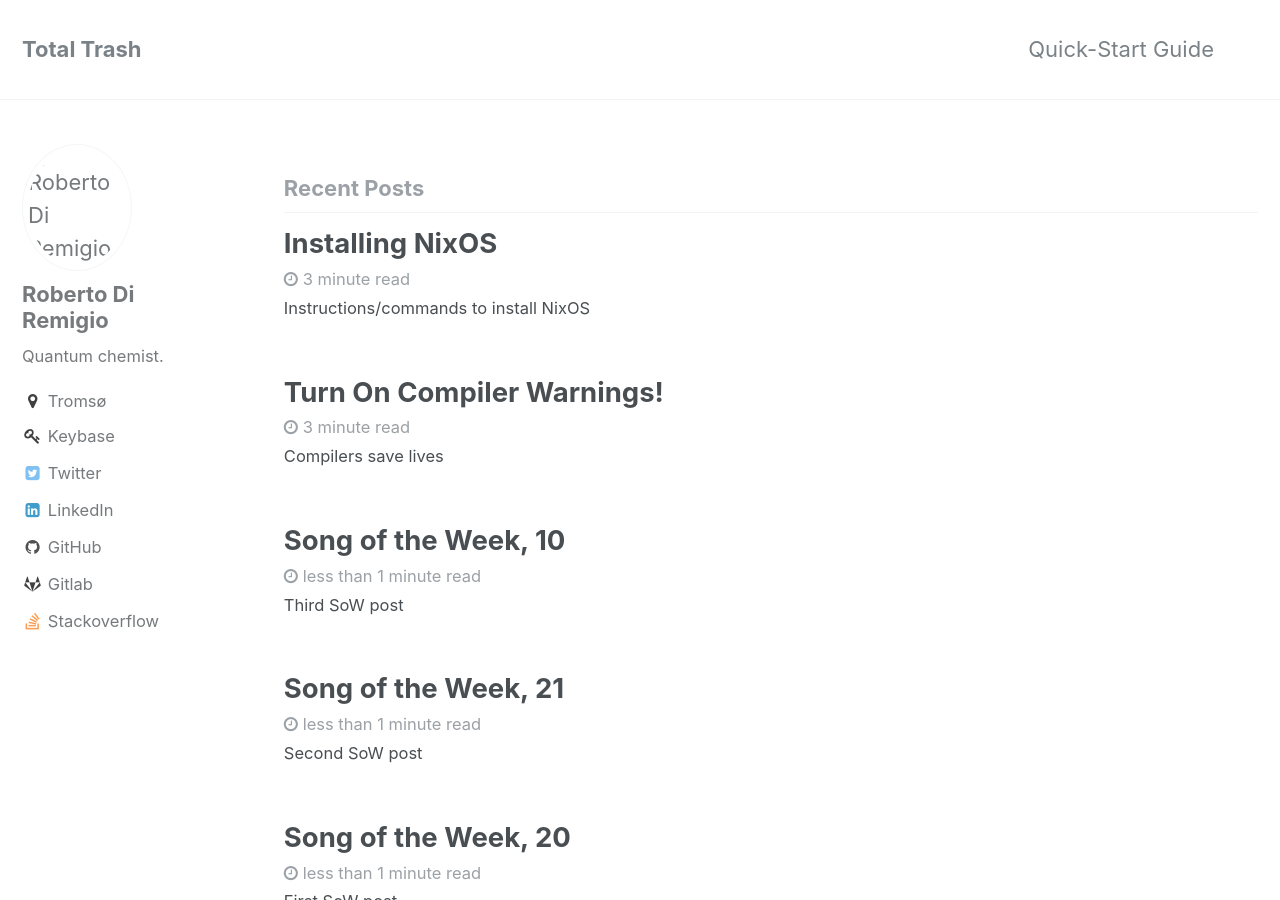
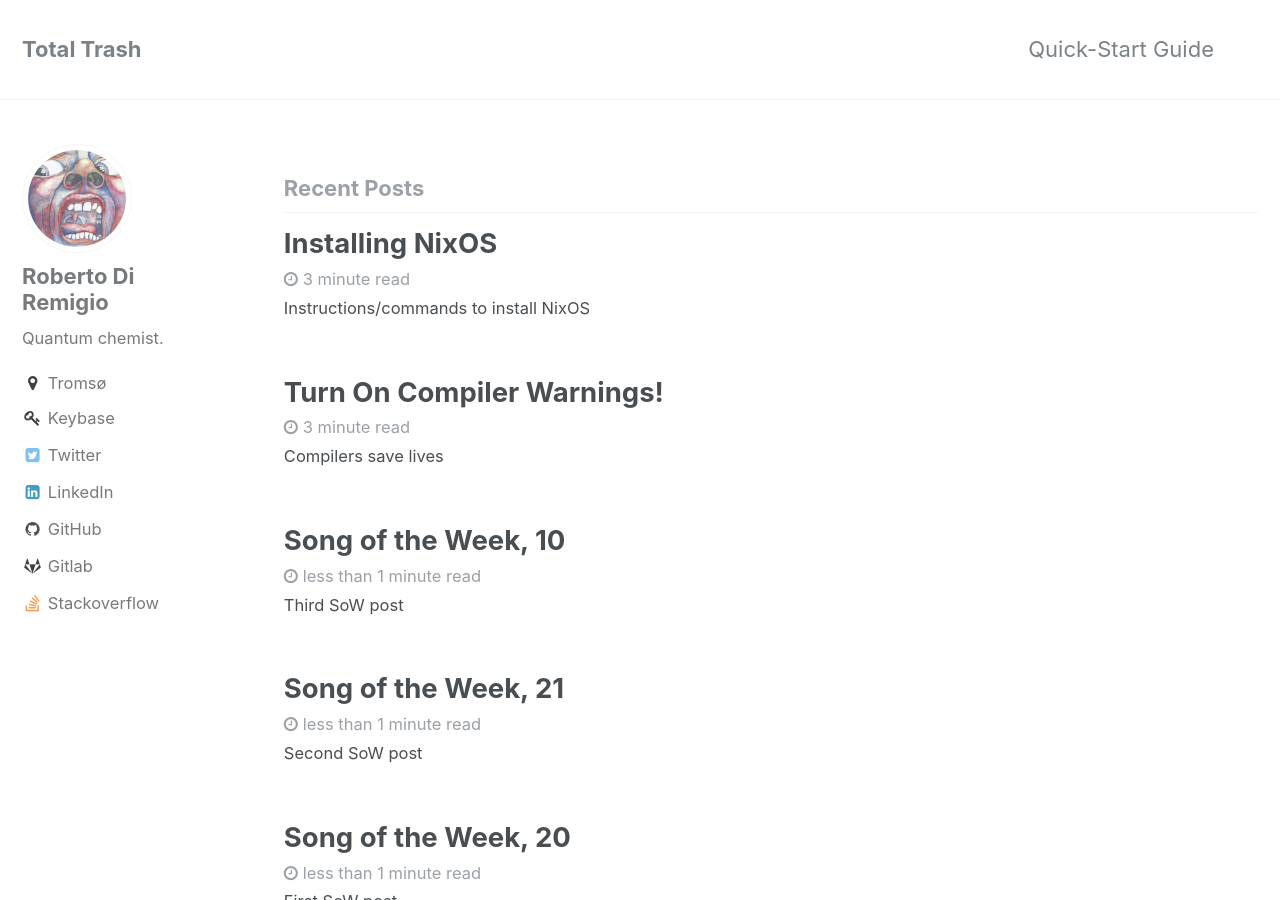
Before and after one commit to robertodr/robertodr.github.io, a Jekyll site: the page built from index.html, in a window 1280 px wide and 900 px high. Built offline with Jekyll 4.4.1, drawn with Linux system fonts in a browser that asks for light colours; the list of posts is cut into pages by our own code.

Commit message:
Explicitly give avatar location

```diff
--- a/_config.yml
+++ b/_config.yml
@@ -77,7 +77,7 @@ analytics:
 # Site Author
 author:
   name             : "Roberto Di Remigio"
-  avatar           : "crimson_king.jpg"
+  avatar           : "images/crimson_king.jpg"
   bio              : "Quantum chemist."
   location         : "Tromsø"
   email            :
```
